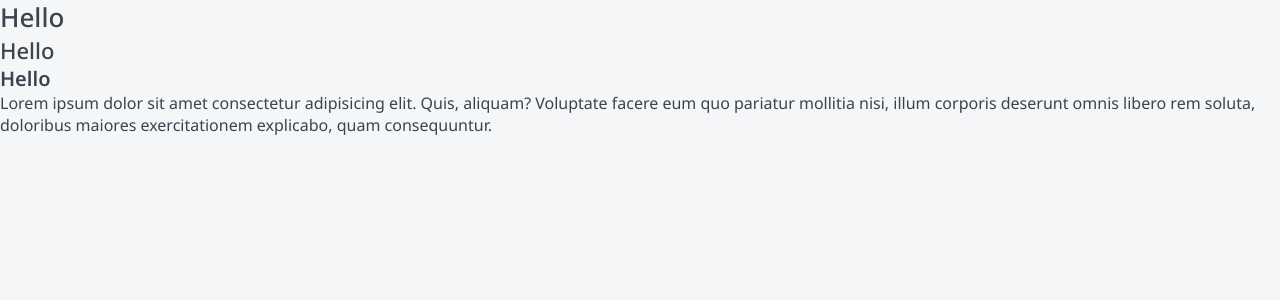
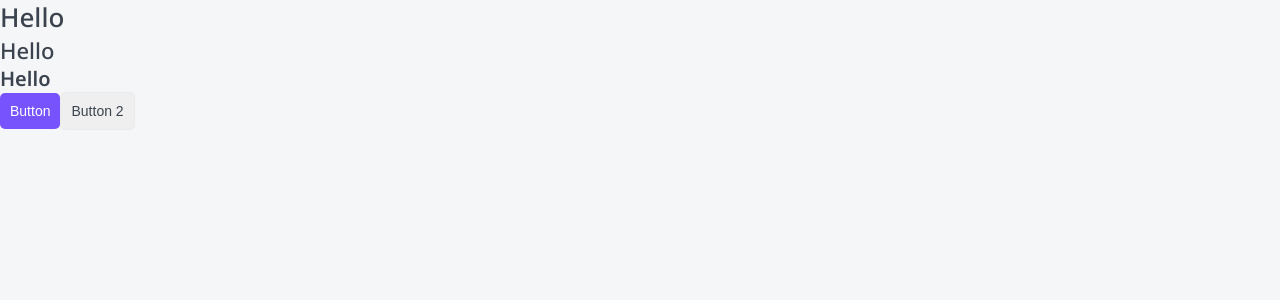
Before and after one commit to Sergi0let/open-top, a Next.js app: page / in a window 1280 px wide. Shown: the top 300 px of the page. Built offline with nearby package versions, Linux system fonts and the light colour scheme.

Commit message:
make Button

```diff
--- /dev/null
+++ b/components/Button/Button.module.css
@@ -0,0 +1,31 @@
+.button {
+  display: inline-block;
+  box-sizing: border-box;
+  padding: 10px;
+
+  cursor: pointer;
+  text-align: center;
+  border: none;
+  border-radius: 5px;
+
+  font-size: 14px;
+  transition: all 0.3s ease 0s;
+}
+
+.primary {
+  color: var(--white);
+  background-color: var(--primary);
+}
+.primary:hover {
+  background-color: var(--primary-hover);
+}
+
+.ghoust {
+  color: var(--black);
+  background-color: none;
+  border: 1px solid var(--gray-light);
+}
+.ghoust:hover {
+  color: var(--white);
+  background-color: var(--primary);
+}
--- /dev/null
+++ b/components/Button/Button.props.ts
@@ -0,0 +1,6 @@
+import { ReactNode } from 'react';
+
+export interface ButtonProps {
+  children: ReactNode;
+  appearance: 'primary' | 'ghoust';
+}
--- /dev/null
+++ b/components/Button/Button.tsx
@@ -0,0 +1,16 @@
+import cn from 'classnames';
+import { ButtonProps } from './Button.props';
+import styles from './Button.module.css';
+
+export const Button = ({ children, appearance }: ButtonProps): JSX.Element => {
+  return (
+    <button
+      className={cn(styles.button, {
+        [styles.primary]: appearance == 'primary',
+        [styles.ghoust]: appearance == 'ghoust',
+      })}
+    >
+      {children}
+    </button>
+  );
+};
--- a/components/Htag/Htag.tsx
+++ b/components/Htag/Htag.tsx
@@ -1,5 +1,6 @@
 import { HtagProps } from './Htag.props';
 import styles from './Htag.module.css';
+import cn from 'classnames';
 
 export const Htag = ({ tag, children }: HtagProps): JSX.Element => {
   switch (tag) {
--- a/components/index.ts
+++ b/components/index.ts
@@ -1 +1,2 @@
 export * from './Htag/Htag';
+export * from './Button/Button';
--- a/package.json
+++ b/package.json
@@ -14,6 +14,7 @@
     "@types/node": "18.11.11",
     "@types/react": "18.0.26",
     "@types/react-dom": "18.0.9",
+    "classnames": "^2.3.2",
     "eslint": "8.29.0",
     "eslint-config-next": "13.0.6",
     "next": "13.0.6",
@@ -22,6 +23,7 @@
     "typescript": "4.9.3"
   },
   "devDependencies": {
+    "@types/classnames": "^2.3.1",
     "@typescript-eslint/eslint-plugin": "^5.46.0",
     "@typescript-eslint/parser": "^5.46.0",
     "stylelint-config-standard": "^29.0.0",
--- a/pages/index.tsx
+++ b/pages/index.tsx
@@ -1,4 +1,4 @@
-import { Htag } from '../components';
+import { Button, Htag } from '../components';
 
 export default function Home(): JSX.Element {
   return (
@@ -6,10 +6,8 @@ export default function Home(): JSX.Element {
       <Htag tag="h1">Hello</Htag>
       <Htag tag="h2">Hello</Htag>
       <Htag tag="h3">Hello</Htag>
-      Lorem ipsum dolor sit amet consectetur adipisicing elit. Quis, aliquam?
-      Voluptate facere eum quo pariatur mollitia nisi, illum corporis deserunt
-      omnis libero rem soluta, doloribus maiores exercitationem explicabo, quam
-      consequuntur.
+      <Button appearance="primary">Button</Button>
+      <Button appearance="ghoust">Button 2</Button>
     </div>
   );
 }
--- a/styles/globals.css
+++ b/styles/globals.css
@@ -33,10 +33,13 @@ a {
 
 :root {
   --black: #3b434e;
+  --gray-light: #ebebeb;
   --white: white;
   --primary: #7653fc;
+  --primary-hover: #471afa;
   --red: #fc835d;
   --green: #1dc37e;
   --green-light: #c8f8e4;
+
   --font-family: 'Noto Sans', 'Open Sans', sans-serif;
 }
```
Also changed, not shown: 1 other file (tests, documents, lock files or other folders).
